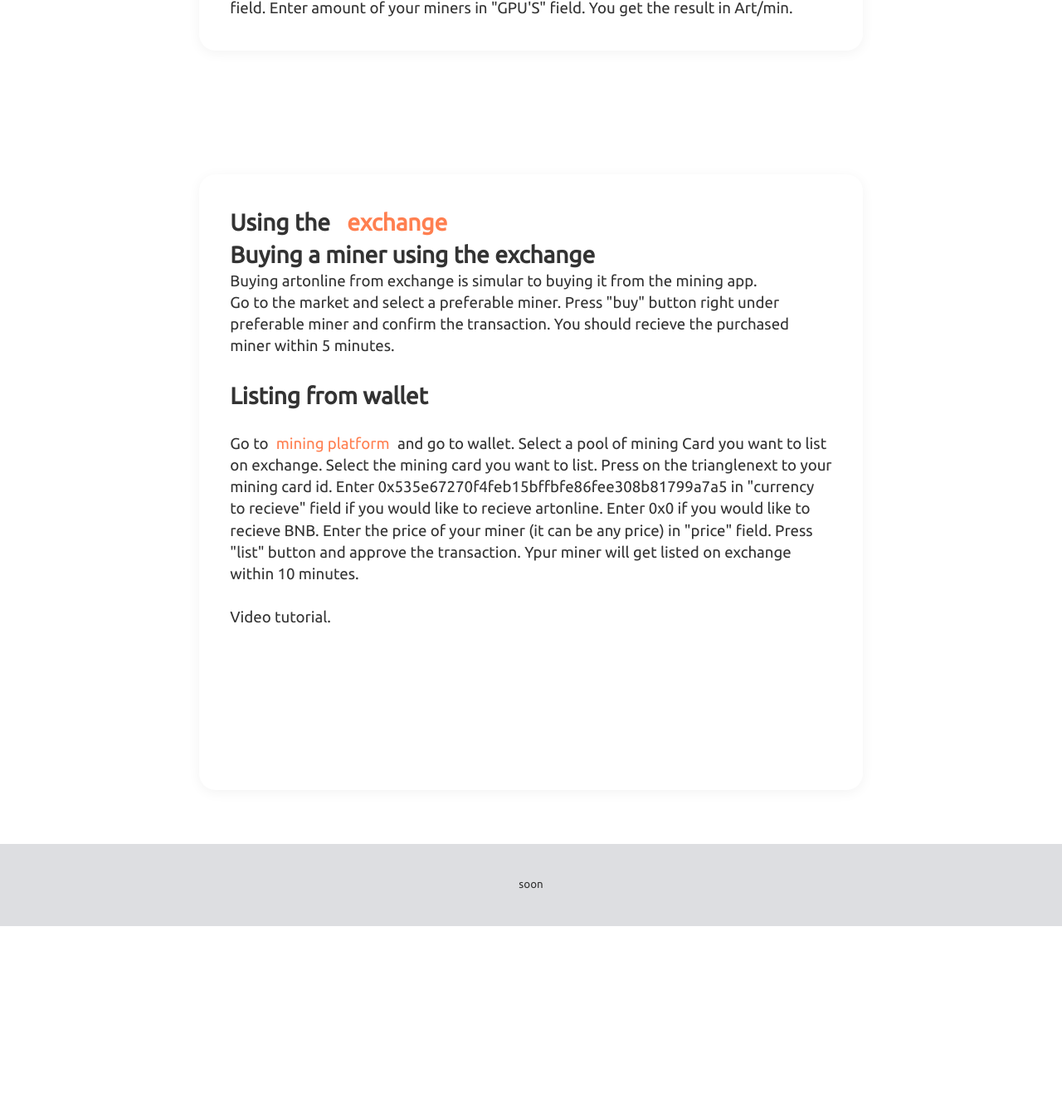
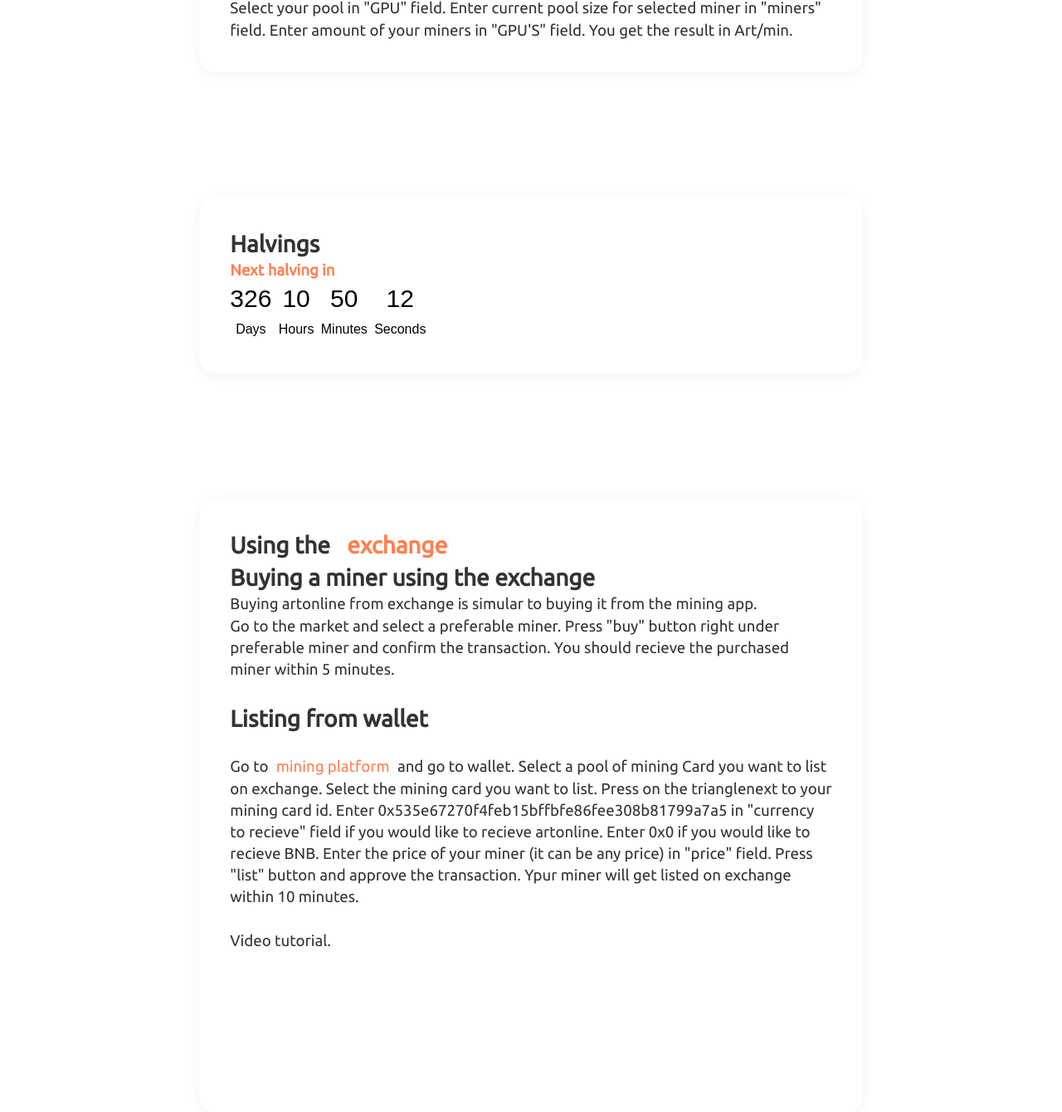
Before and after one commit to phorgegiving/phorgegiving.github.io, a PHP site: page / in a window 1280 px wide. Shown: the part 3720-5060 px from the top of the page at 83% size. Before the commit the page ends 4836 px from the top, so only its background shows below. Run offline with PHP 8.4, Linux system fonts and the light colour scheme; style sheets or scripts are compiled from the project's sources; some libraries are stand-ins or nearby versions; grey boxes are pictures that could not be loaded.

Commit message:
Add files via upload

```diff
--- a/custom.css
+++ b/custom.css
@@ -218,7 +218,7 @@ html[data-theme='dark'] header {
 }
 
 html[data-theme='dark'] {
-  background: rgb(0, 0, 0);
+  background: rgb(19, 19, 19);
     transition: background 500ms;
 }
 
@@ -226,6 +226,10 @@ html[data-theme='dark'] body {
   background: rgb(20, 20, 20);
     transition: background 500ms;
 }
+
+html[data-theme='dark'] .countdown {
+  color: #eee;
+    transition: color 500ms;}
 
 html[data-theme='dark'] nav a {
   color: gray;
@@ -240,3 +244,27 @@ html[data-theme='dark'] nav a {
   background: rgb(80, 80, 80);
   color: rgb(19, 19, 19);
 }
+
+
+.countdown {
+  font-family: sans-serif;
+  color: rgb(0, 0, 0);
+  display: inline-block;
+  font-weight: 100;
+  text-align: center;
+  font-size: 30px;
+}
+
+.countdown-number {
+  display: inline-block;
+}
+
+.countdown-time {
+  display: inline-block;
+}
+
+.countdown-text {
+  display: block;
+  padding-top: 5px;
+  font-size: 16px;
+}
--- a/index.html
+++ b/index.html
@@ -13,7 +13,6 @@
 </head>
 <body class="">
 
-  <style>img[alt="www.000webhost.com"]{display:none;}</style>
   <section>
     <span>Artonline guide </span>
     <h2>by phroge</h2>
@@ -45,12 +44,13 @@
     </nav>
   </header>
 
-  <article class="section 4">
+  <article class="section 4" >
     <h2 class="warning">(This site is not official and may contain minor errors)</h2>
+
     <h1 id="fl">site navigation</h1>
     <a href="#mp" class="link" >Using the mining platform</a> <br>
-    <a href="#ex" class="link" >Using the exchange</a>
-    <br>
+    <a href="#hg" class="link">Halving timer</a> <br>
+    <a href="#ex" class="link" >Using the exchange</a> <br>
   </article>
 
   <article class="article2">
@@ -113,9 +113,29 @@
         Select your pool in "GPU" field.
         Enter current pool size for selected miner in "miners" field. Enter amount of your miners in "GPU'S" field.
         You get the result in Art/min.
-
-
-
+  </article>
+  <br>
+  <article>
+<h1 id="hg">Halvings</h1>
+ <h4 class="warning" >Next halving in</h4>
+ <div id="countdown" class="countdown">
+   <div class="countdown-number">
+     <span class="days countdown-time"></span>
+     <span class="countdown-text">Days</span>
+   </div>
+   <div class="countdown-number">
+     <span class="hours countdown-time"></span>
+     <span class="countdown-text">Hours</span>
+   </div>
+   <div class="countdown-number">
+     <span class="minutes countdown-time"></span>
+     <span class="countdown-text">Minutes</span>
+   </div>
+   <div class="countdown-number">
+     <span class="seconds countdown-time"></span>
+     <span class="countdown-text">Seconds</span>
+   </div>
+ </div>
   </article>
   <br>
   <article class="article">
@@ -139,11 +159,12 @@
      <iframe width="35%" height="20%" src="https://www.youtube.com/embed/ZCbVeOSzLPY"
       title="YouTube video player" frameborder="0" allow="accelerometer; autoplay;
       clipboard-write; encrypted-media; gyroscope; picture-in-picture" allowfullscreen></iframe>
+
      </article>
 
 
      <script src="java.js"></script>
 
 </body>
-<footer>soon</footer>
+<footer><h1 class="warning">soon</h1></footer>
 </html>
--- a/java.js
+++ b/java.js
@@ -42,3 +42,46 @@ function btnClick() {
     console.log(lt.classList);
     lt.classList.toggle("hidden");
   }
+
+
+  function getTimeRemaining(endtime) {
+    var t = Date.parse(endtime) - Date.parse(new Date());
+    var seconds = Math.floor((t / 1000) % 60);
+    var minutes = Math.floor((t / 1000 / 60) % 60);
+    var hours = Math.floor((t / (1000 * 60 * 60)) % 24);
+    var days = Math.floor(t / (1000 * 60 * 60 * 24));
+    return {
+      'total': t,
+      'days': days,
+      'hours': hours,
+      'minutes': minutes,
+      'seconds': seconds
+    };
+  }
+
+  function initializeClock(id, endtime) {
+    var clock = document.getElementById(id);
+    var daysSpan = clock.querySelector('.days');
+    var hoursSpan = clock.querySelector('.hours');
+    var minutesSpan = clock.querySelector('.minutes');
+    var secondsSpan = clock.querySelector('.seconds');
+
+    function updateClock() {
+      var t = getTimeRemaining(endtime);
+
+      daysSpan.innerHTML = t.days;
+      hoursSpan.innerHTML = ('0' + t.hours).slice(-2);
+      minutesSpan.innerHTML = ('0' + t.minutes).slice(-2);
+      secondsSpan.innerHTML = ('0' + t.seconds).slice(-2);
+
+      if (t.total <= 0) {
+        clearInterval(timeinterval);
+      }
+    }
+
+    updateClock();
+    var timeinterval = setInterval(updateClock, 1000);
+  }
+
+  var deadline="January 01 2023 00:00:00 GMT+0300"; // for endless timer
+  initializeClock('countdown', deadline);
```
